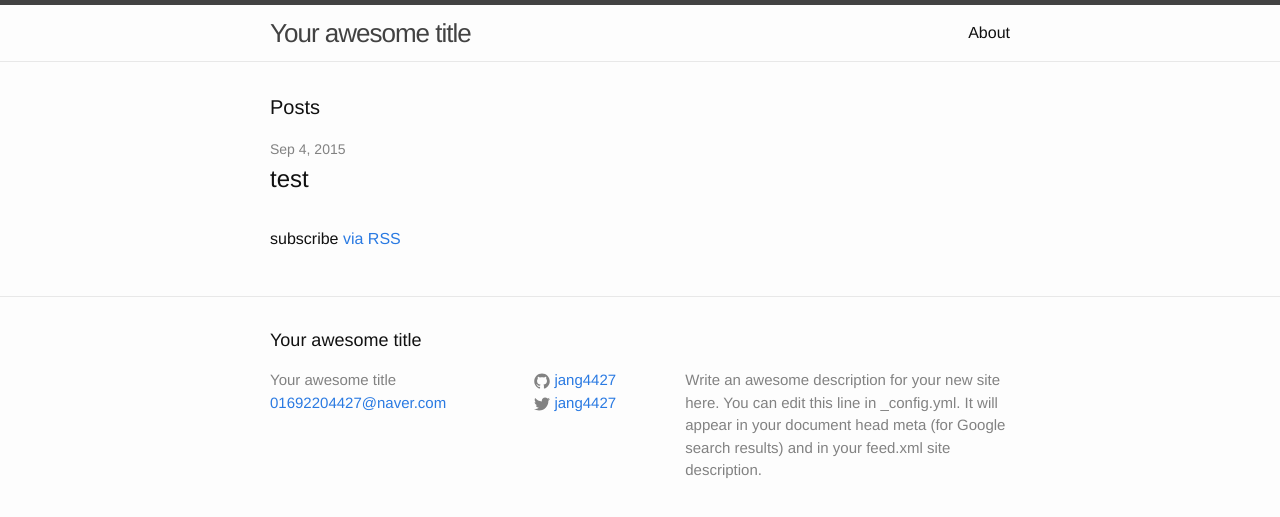
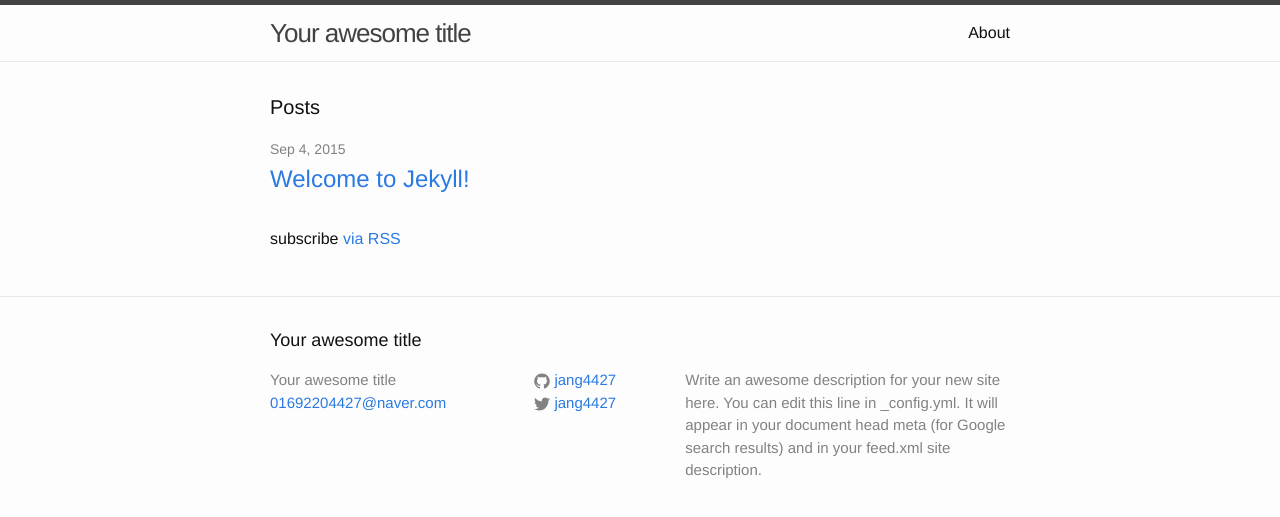
Before and after one commit to jang4427/jang4427.github.io, a Jekyll site: the page built from index.html, in a window 1280 px wide. Shown: the top 517 px of the page. Built offline with Jekyll 4.4.1, drawn with Linux system fonts in a browser that asks for light colours.

Commit message:
Update index.html

```diff
--- a/index.html
+++ b/index.html
@@ -12,7 +12,7 @@ layout: default
         <span class="post-meta">{{ post.date | date: "%b %-d, %Y" }}</span>
 
         <h2>
-          test
+          <a class="post-link" href="{{ site.baseurl }}{{ post.url | prepend: site.baseurl }}">{{ post.title }}</a>
         </h2>
       </li>
     {% endfor %}
```
